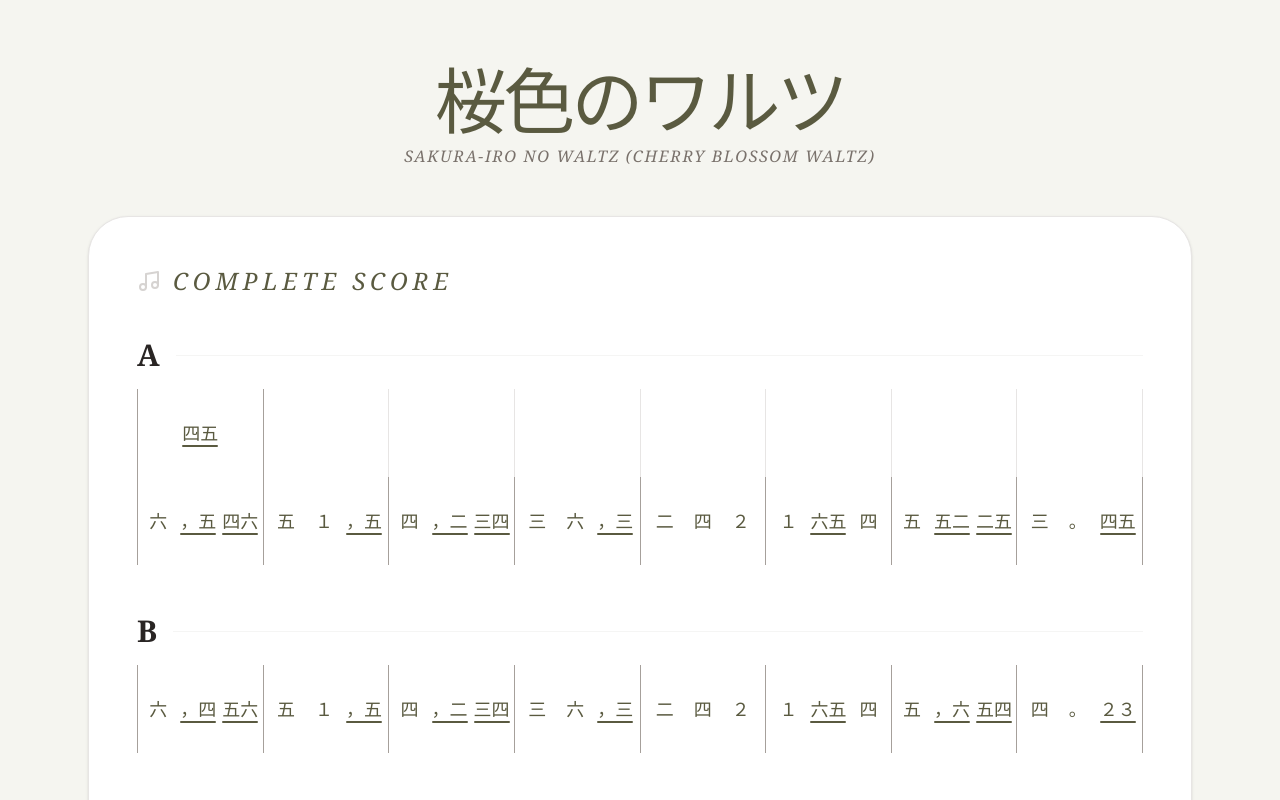
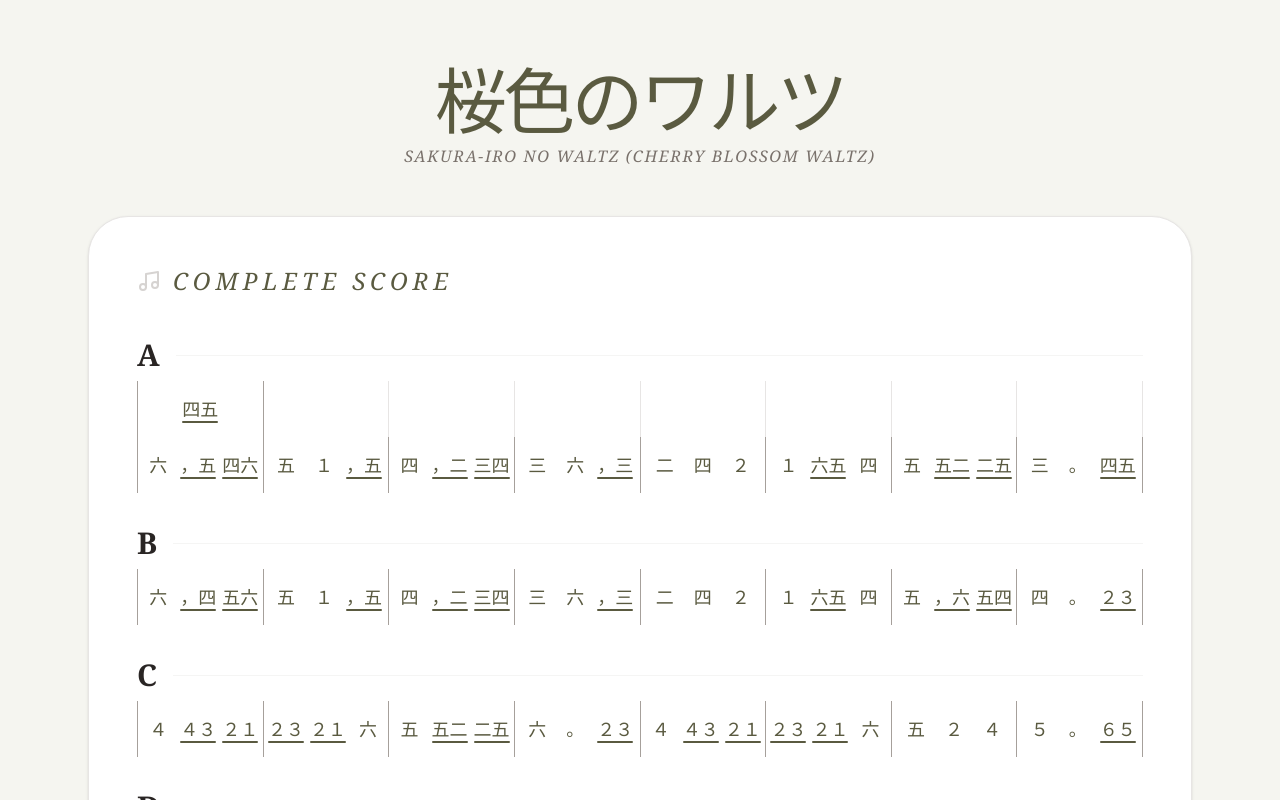
Before and after one commit to sezfoe/my-ais-sakurairo, a React (Vite) app: page / in a window 1280 px wide. Shown: the top 800 px of the page. Built offline with nearby package versions, Linux system fonts and the light colour scheme.

Commit message:
refactor: Adjust score rendering spacing
Reduces vertical spacing between score elements to improve density and readability on smaller screens. Decreases `space-y` values for sections and measures.

```diff
--- a/src/App.tsx
+++ b/src/App.tsx
@@ -152,7 +152,7 @@ const Beat: React.FC<{ notes: string[] }> = ({ notes }) => {
 
 const Measure: React.FC<{ beats: string[][]; index: number }> = ({ beats }) => {
   return (
-    <div className="relative flex items-center border-r border-stone-400 py-6 px-1 justify-center w-full h-full">
+    <div className="relative flex items-center border-r border-stone-400 py-2 px-1 justify-center w-full h-full">
       <div className="flex items-center gap-0.5">
         {beats.map((beat, i) => (
           <Beat key={i} notes={beat} />
@@ -201,7 +201,7 @@ export default function App() {
               <h2 className="text-2xl italic uppercase tracking-[0.2em]">Complete Score</h2>
             </div>
 
-            <div className="space-y-12">
+            <div className="space-y-8">
               {sectionsToRender.map((sectionKey) => {
                 const currentSection = SCORE_DATA.sections[sectionKey as keyof typeof SCORE_DATA.sections];
 
@@ -224,7 +224,7 @@ export default function App() {
                 }
 
                 return (
-                  <div key={sectionKey} className="space-y-4">
+                  <div key={sectionKey} className="space-y-2">
                     {/* Section Header */}
                     <div className="flex items-center gap-4">
                       <span className="text-3xl font-bold text-stone-800 uppercase font-serif">
```
